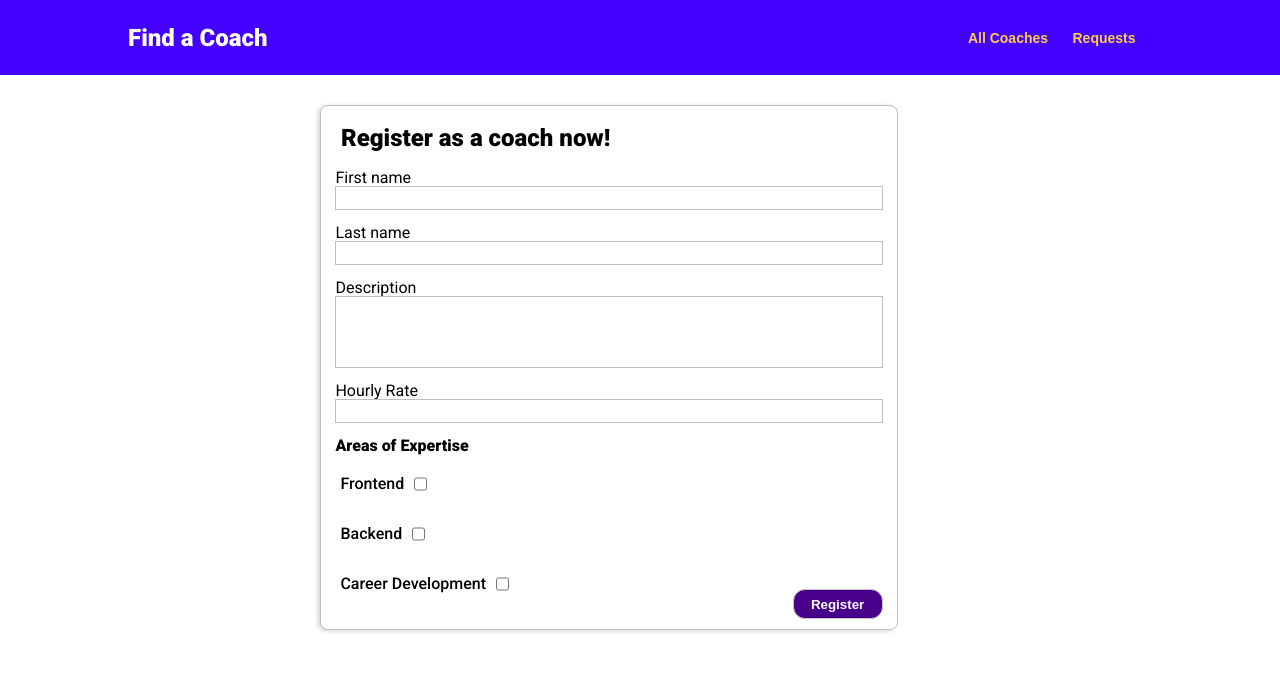
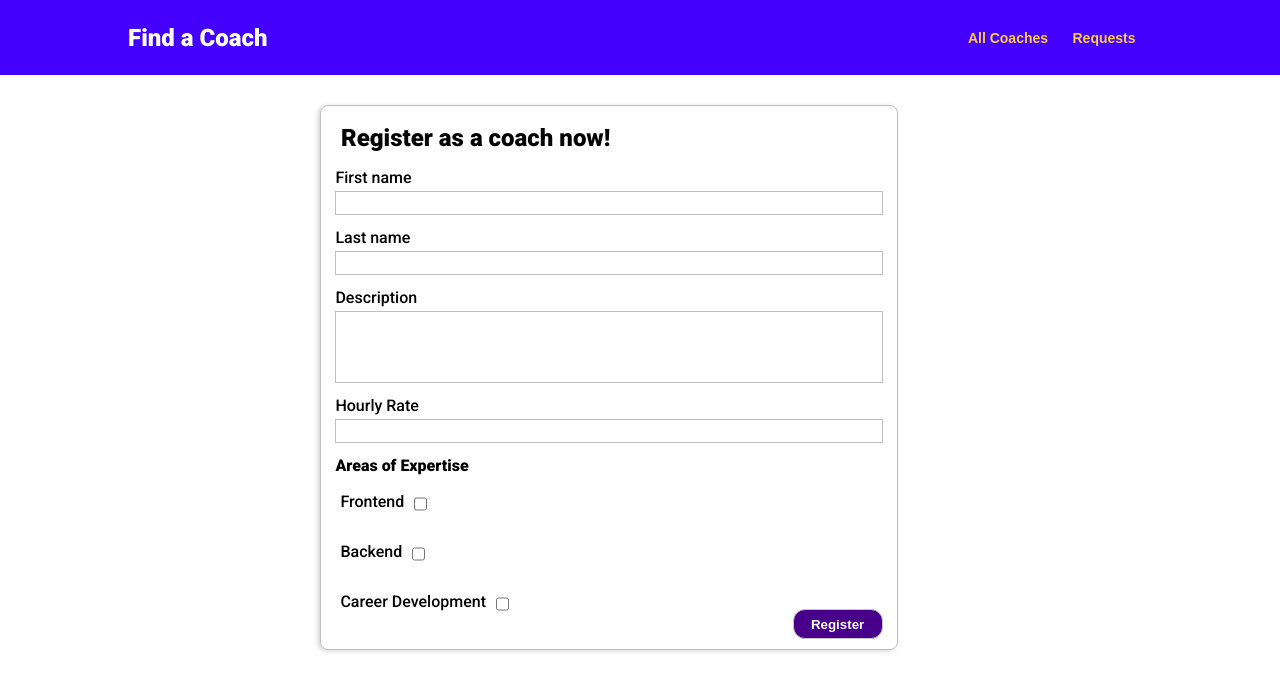
Before and after one commit to 4n0nd3v/find-a-coach, a Vue app: page /register in a window 1280 px wide. Shown: the top 690 px of the page. Built offline with nearby package versions, Linux system fonts and the light colour scheme.

Commit message:
feat: includes validation for form to register coach

```diff
--- a/src/pages/Register.vue
+++ b/src/pages/Register.vue
@@ -1,36 +1,46 @@
 <template>
   <BaseCard title="Register as a coach now!">
-    <form @submit.prevent="registerCoach()">
-      <label for="fistname">First name</label>
-      <input type="text" name="firstname" v-model="firstname">
+    <form @submit.prevent="registerCoach">
+      <section :class="{invalid: !firstname.isValid}">
+        <label for="fistname">First name</label>
+        <input type="text" name="firstname" v-model.trim="firstname.val" @blur="clearValidity('firstname')">
+      </section>
 
-      <label for="lastname">Last name</label>
-      <input type="text" name="lastname" v-model="lastname">
+      <section :class="{invalid: !lastname.isValid}">
+        <label for="lastname">Last name</label>
+        <input type="text" name="lastname" v-model.trim="lastname.val" @blur="clearValidity('lastname')">
+      </section>
 
-      <label for="description">Description</label>
-      <textarea class="description" type="text" name="description" v-model="description" />
+      <section :class="{invalid: !description.isValid}">
+        <label for="description">Description</label>
+        <textarea class="description" type="text" name="description" v-model.trim="description.val" @blur="clearValidity('description')"/>
+      </section>
 
-      <label for="price">Hourly Rate</label>
-      <input type="number" name="price" v-model="price">
+      <section :class="{invalid: !price.isValid}">
+        <label for="price">Hourly Rate</label>
+        <input type="number" name="price" v-model="price.val" @blur="clearValidity('price')">
+      </section>
 
       <p for="skills">Areas of Expertise</p>
 
-      <div class="skills">
+      <section :class="{invalid: !skills.isValid}">
+        <div class="skills">
         <div class="check">
           <label for="frontend">Frontend</label>
-          <input @click="selectSkill($event)" type="checkbox" name="frontend" value="frontend" v-model="skills">
+          <input @click="selectSkill($event)" type="checkbox" name="frontend" value="frontend" v-model="skills.val" @blur="clearValidity('skills')">
         </div>
 
         <div class="check">
           <label for="backend">Backend</label>
-          <input @click="selectSkill($event)" type="checkbox" name="backend" value="backend" v-model="skills">
+          <input @click="selectSkill($event)" type="checkbox" name="backend" value="backend" v-model="skills.val" @blur="clearValidity('skills')">
         </div>
 
         <div class="check">
           <label for="career">Career Development</label>
-          <input @click="selectSkill($event)" type="checkbox" name="carreer" value="career" v-model="skills">
+          <input @click="selectSkill($event)" type="checkbox" name="career" value="career" v-model="skills.val" @blur="clearValidity('skills')">
         </div>
       </div>
+      </section>
 
       <button type="submit">Register</button>
     </form>
@@ -42,24 +52,76 @@ import BaseCard from '../components/ui/BaseCard';
  export default {
   data() {
     return {
-      firstname: null,
-      lastname: null,
-      description: null,
-      price: null,
-      skills: []
+      firstname: {
+        val: '',
+        isValid: true
+      },
+      lastname: {
+        val: '',
+        isValid: true
+      },
+      description: {
+        val: '',
+        isValid: true
+      },
+      price: {
+        val: null,
+        isValid: true
+      },
+      skills: {
+        val: [],
+        isValid: true
+      },
+      isFormValid: true
     }
   },
   components: {
     BaseCard
   },
   methods: {
+    clearValidity(input) {
+      this[input].isValid = true;
+    },
+    validateForm() {
+      if(this.firstname.val === '') {
+        this.firstname.isValid = false;
+        this.isFormValid = false
+      }
+
+      if(this.lastname.val === '') {
+        this.lastname.isValid = false;
+        this.isFormValid = false
+      }
+
+      if(this.description.val === '') {
+        this.description.isValid = false;
+        this.isFormValid = false
+      }
+
+      if(this.price.val === null || this.price.val < 0) {
+        this.price.isValid = false;
+        this.isFormValid = false
+      }
+
+      if(this.skills.val.length === 0) {
+        this.skills.isValid = false;
+        this.isFormValid = false
+      }
+    },
     async registerCoach() {
+      this.isFormValid = true;
+      this.validateForm();
+
+      if(!this.isFormValid) {
+        return;
+      }
+      console.log('aqq')
       const coachData = {
-        firstname: this.firstname,
-        lastname: this.lastname,
-        description: this.description,
-        price: this.price,
-        skills: this.skills
+        firstname: this.firstname.val,
+        lastname: this.lastname.val,
+        description: this.description.val,
+        price: this.price.val,
+        skills: this.skills.val
       }
 
       await fetch('https://find-a-coach-c82ef-default-rtdb.firebaseio.com/coaches.json', {
@@ -70,13 +132,13 @@ import BaseCard from '../components/ui/BaseCard';
     selectSkill(event) {
       const value = event.target.value;
 
-      const index = this.skills.indexOf(value);
+      const index = this.skills.val.indexOf(value);
 
       if (index === -1) {
-        return this.skills.push(value);
+        return this.skills.val.push(value);
       }
 
-      this.skills.splice(index, 1);
+      this.skills.val.splice(index, 1);
     }
   }
  }
@@ -91,10 +153,14 @@ import BaseCard from '../components/ui/BaseCard';
     margin-bottom: 20px;
     position: relative;
 
-    p {
+    p, label {
       margin-bottom: 5px;
       font-weight: 800;
       font-size: 16px;
+    }
+
+    label {
+      font-weight: 500;
     }
 
     input, textarea {
@@ -149,4 +215,19 @@ import BaseCard from '../components/ui/BaseCard';
       cursor: pointer;
     }
   }
+
+  .invalid {
+    input, label {
+    color: red;
+  }
+
+  input {
+    border: 1px solid red;
+  }
+  }
+
+  section {
+    display: flex;
+    flex-direction: column;
+  }
 </style>
```
